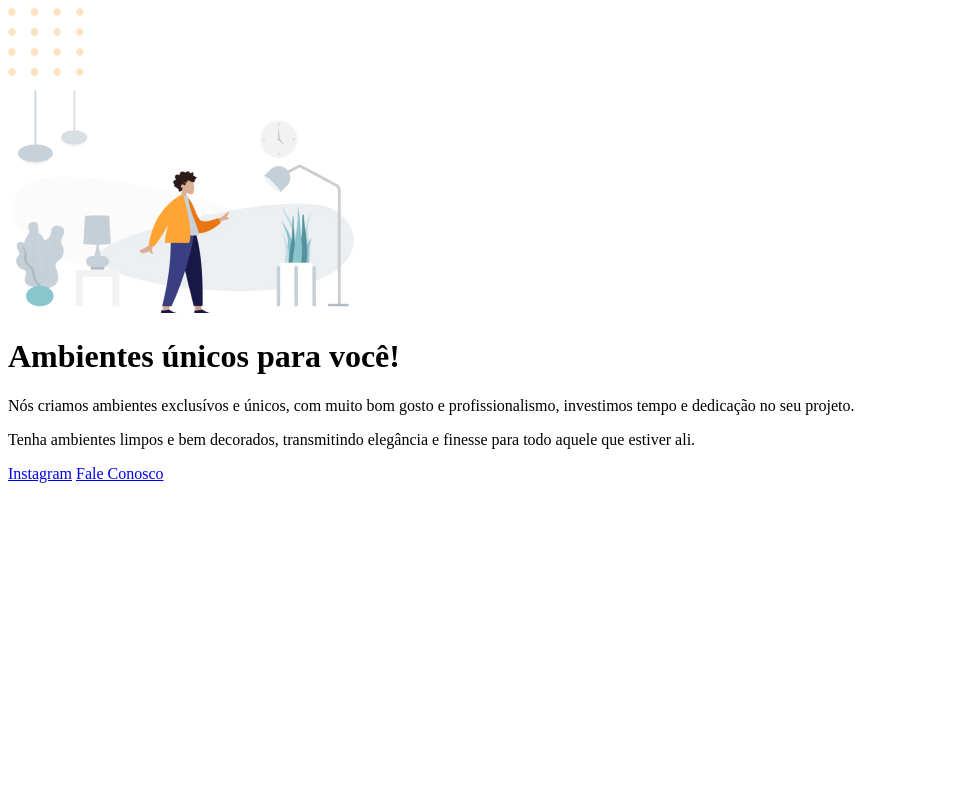
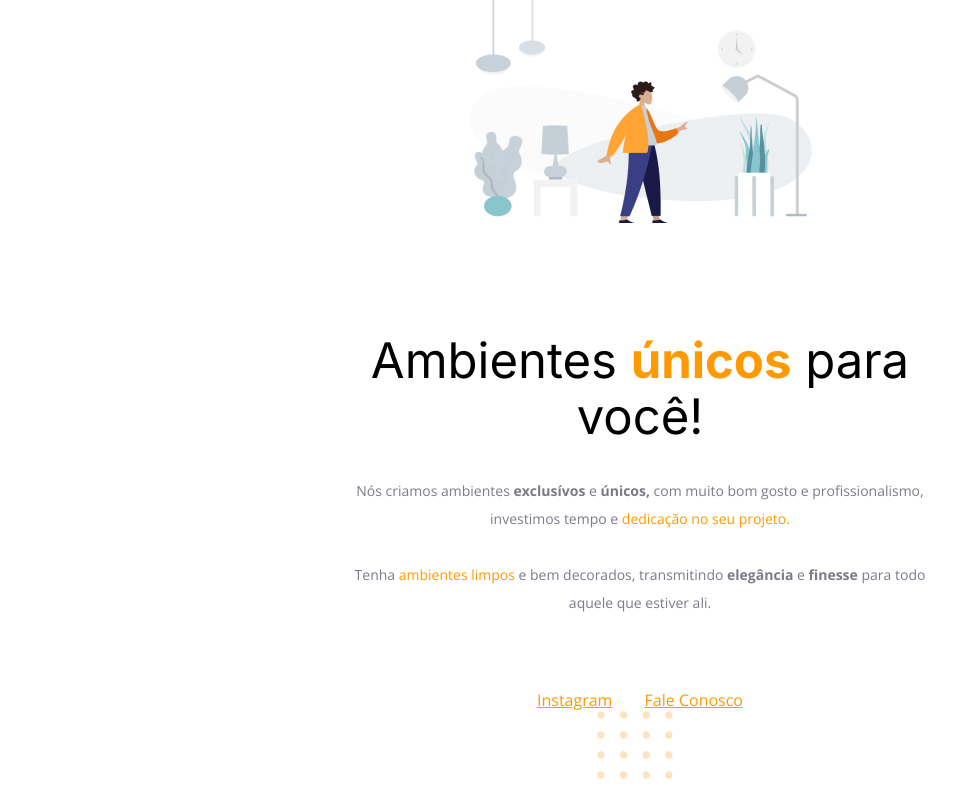
Before and after one commit to ricardojcosta/explorer_stage2_projeto1-, a plain HTML site: page index.html in a window 1280 px wide. Shown: the whole page, without its empty margins (0-980 px from the left). Drawn offline with nearby package versions, Linux system fonts and the light colour scheme.

Commit message:
Adicionando CSS - parte 1

```diff
--- a/index.html
+++ b/index.html
@@ -2,32 +2,41 @@
 <html lang="pt-br">
 
 <head>
+    <link rel="preconnect" href="https://fonts.googleapis.com">
+    <link rel="preconnect" href="https://fonts.gstatic.com" crossorigin>
     <meta charset="UTF-8">
     <meta name="viewport" content="width=device-width, initial-scale=1.0">
     <title>Móveis Custumizados</title>
+    <link href="https://fonts.googleapis.com/css2?family=Inter:wght@400;700&family=Open+Sans:wght@400;700&display=swap"
+        rel="stylesheet">
+    <link rel="stylesheet" href="style.css">
 </head>
 
 <body>
-    <img src="img/balls.svg" alt="Bolinhas laranjadas no canto direito inferior da tela" />
+
 
     <div id="hero">
         <img src="img/image1.jpg" alt="Desenho de uma pessoa vestindo uma camisa amarela em uma sala com móveis" />
-        <h1>Ambientes únicos para você!</h1>
+        <h1>Ambientes <span> únicos</span> para você!</h1>
         <p>
-            Nós criamos ambientes exclusívos e únicos, com muito bom gosto e profissionalismo, investimos tempo e
-            dedicação no seu projeto.
-        </p>
-        <p>
-            Tenha ambientes limpos e bem decorados, transmitindo elegância e finesse para todo aquele que estiver ali.
+            Nós criamos ambientes <strong>exclusívos</strong> e <strong>únicos,</strong> com muito bom gosto e
+            profissionalismo, investimos tempo e
+            <span>dedicação no seu projeto.</span>
+            <br />
+            <br />
+
+            Tenha <span>ambientes limpos</span> e bem decorados, transmitindo <strong>elegância</strong> e
+            <strong>finesse</strong> para todo aquele que estiver ali.
         </p>
 
     </div>
     <div id="footer">
         <a href="https://instagram.com/moveisparavoce">Instagram</a>
         <a href="mailto:contato@moveisparavoce.com">Fale Conosco</a>
+    </div>
 
 
-    </div>
+    <img id="balls" src="img/balls.svg" alt="Bolinhas laranjadas no canto direito inferior da tela" />
 
 </body>
 
--- /dev/null
+++ b/style.css
@@ -0,0 +1,42 @@
+
+body {
+    font-family: 'Open Sans', sans-serif;
+    text-align: center;
+    margin: 0;
+}
+
+#hero{
+    width: 592px;
+    margin: 0 auto 72px;
+}
+
+#hero img{
+    margin-bottom: 72px;
+}
+
+
+h1 {
+    font-family: 'Inter', sans-serif;
+    font-size: 49px;
+    line-height: 56px;
+    font-weight: normal;
+    margin-bottom: 32px;
+}
+
+h1 span{
+    font-weight: bold;
+}
+
+span, a{
+    color: #FF9900;
+}
+
+p {
+    color: #7D7987;
+    font-size: 14px;
+    line-height: 28px;
+}
+
+#footer a + a{/* pegue um 'a' que tem anterior a ele um 'a' */
+    margin-left: 28px;
+}
```
